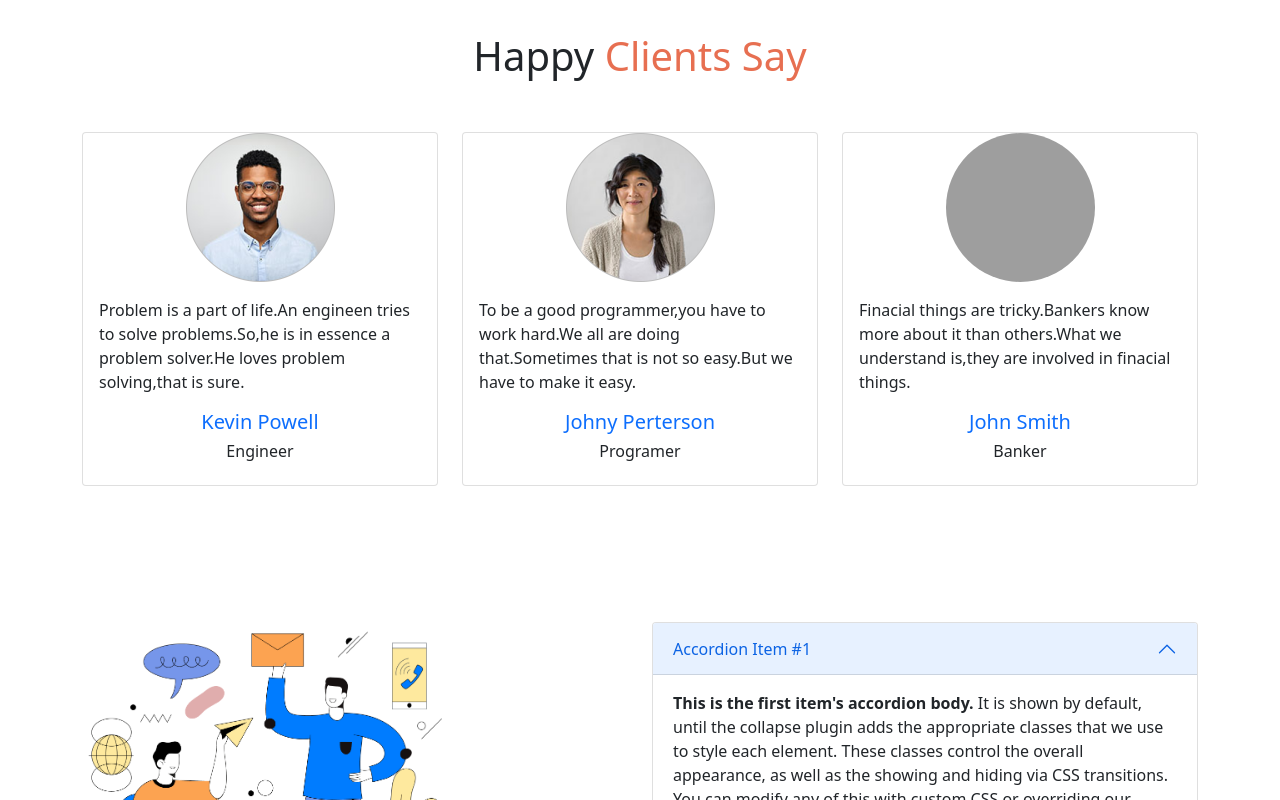
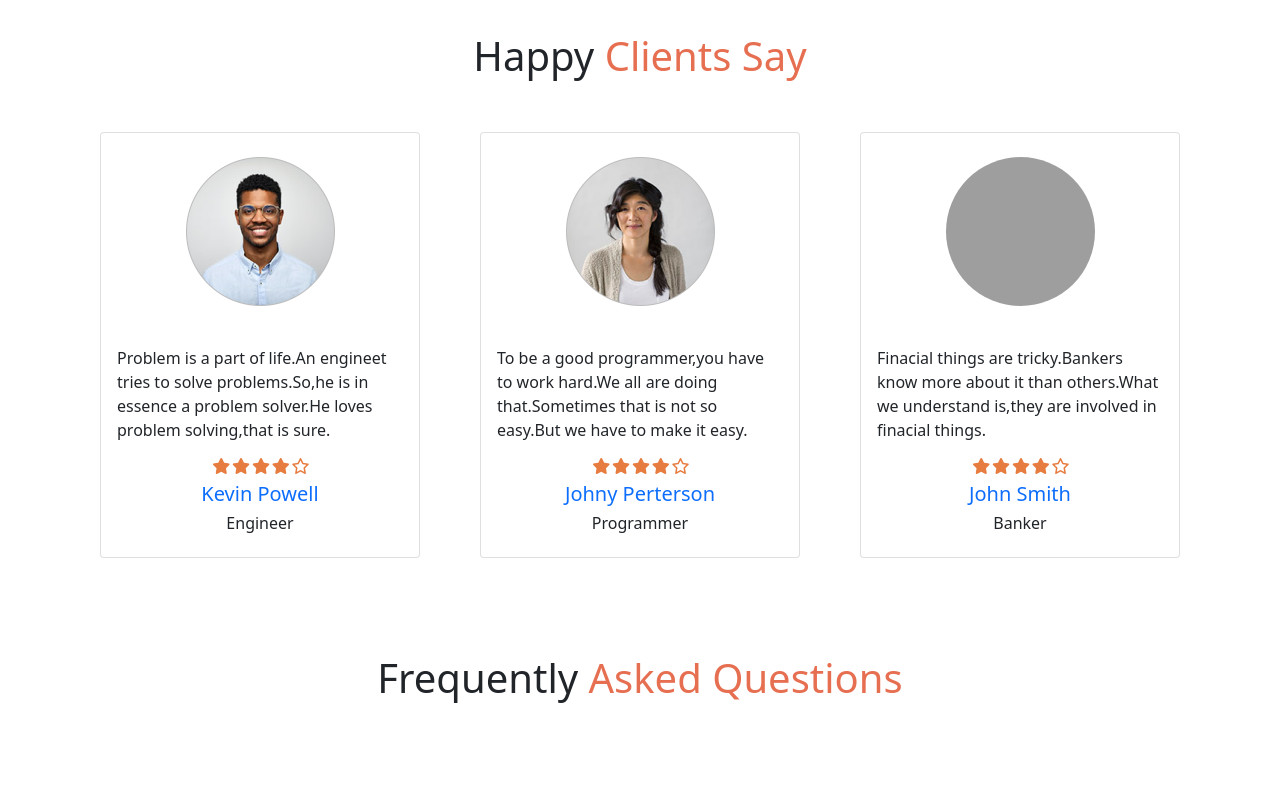
Before and after one commit to Tanvir-Anzum/bike-related-repo, a plain HTML site: page index.html in a window 1280 px wide. Shown: the part 1440-2240 px from the top of the page. Drawn offline with nearby package versions, Linux system fonts and the light colour scheme; grey boxes are pictures that could not be loaded.

Commit message:
80% done

```diff
--- a/index.html
+++ b/index.html
@@ -5,6 +5,7 @@
     <meta http-equiv="X-UA-Compatible" content="IE=edge" />
     <meta name="viewport" content="width=device-width, initial-scale=1.0" />
     <title>Document</title>
+    <script src="https://kit.fontawesome.com/eaabb74b45.js" crossorigin="anonymous"></script>
     <link rel="stylesheet" href="style.css" />
     <link
       href="https://cdn.jsdelivr.net/npm/bootstrap@5.0.2/dist/css/bootstrap.min.css"
@@ -118,29 +119,33 @@
         class="row row-cols-1 d-flex justify-content-center row-cols-md-3 g-4"
       >
         <div class="col">
-          <div class="card h-100">
-            <div class="d-flex justify-content-center">
+          <div class="card mx-auto">
+            <div class="my-4 d-flex justify-content-center">
               <img src="images/user-1.png" class="card-img-top" alt="..." />
             </div>
             <div class="card-body">
               <p class="card-text">
-                Problem is a part of life.An engineen tries to solve
-                problems.So,he is in essence a problem solver.He loves problem
-                solving,that is sure.
+                Problem is a part of life.An engineet tries to solve
+                problems.So,he is in essence a problem solver.He loves problem solving,that is sure.
               </p>
-
+                 <div class="my-2 d-flex justify-content-center">
+                   <i class="fas fa-star"></i>
+                 <i class="fas fa-star"></i>
+                 <i class="fas fa-star"></i>
+                 <i class="fas fa-star"></i>
+                 <i class="far fa-star"></i>
+                 </div>
               <h5 class="text-primary d-flex justify-content-center">
                 Kevin Powell
               </h5>
-
               <h6 class="d-flex justify-content-center">Engineer</h6>
             </div>
           </div>
         </div>
 
         <div class="col">
-          <div class="card h-100">
-            <div class="d-flex justify-content-center">
+          <div class="card mx-auto">
+            <div class="my-4 d-flex justify-content-center">
               <img src="images/user-2.png" class="card-img-top" alt="..." />
             </div>
             <div class="card-body">
@@ -148,19 +153,25 @@
                 To be a good programmer,you have to work hard.We all are doing
                 that.Sometimes that is not so easy.But we have to make it easy.
               </p>
-
+                <div class="my-2 d-flex justify-content-center">
+                   <i class="fas fa-star"></i>
+                 <i class="fas fa-star"></i>
+                 <i class="fas fa-star"></i>
+                 <i class="fas fa-star"></i>
+                 <i class="far fa-star"></i>
+                 </div>
               <h5 class="text-primary d-flex justify-content-center">
                 Johny Perterson
               </h5>
+              <h6 class="d-flex justify-content-center">Programmer</h6>
 
-              <h6 class="d-flex justify-content-center">Programer</h6>
             </div>
           </div>
         </div>
 
         <div class="col">
-          <div class="card h-100">
-            <div class="d-flex justify-content-center">
+          <div class="card mx-auto">
+            <div class="my-4 d-flex justify-content-center">
               <img
                 id="special"
                 src="images/user-3.jpg"
@@ -174,7 +185,13 @@
                 others.What we understand is,they are involved in finacial
                 things.
               </p>
-
+                 <div class="my-2 d-flex justify-content-center">
+                   <i class="fas fa-star"></i>
+                 <i class="fas fa-star"></i>
+                 <i class="fas fa-star"></i>
+                 <i class="fas fa-star"></i>
+                 <i class="far fa-star"></i>
+                 </div>
               <h5 class="text-primary d-flex justify-content-center">
                 John Smith
               </h5>
@@ -185,9 +202,13 @@
       </div>
     </section>
     <!--miscallaneous-->
+       <div class="d-flex justify-content-center mt-5 pt-5">
+         <h1 id="clients-question">Frequently <span class="seperate">Asked Questions</span></h1>
+       </div>
+    </div>
    <div class="container">
      <div class="row">
-       <div class="col-md-6" id="left-picture"><img width="66%" src="images/faq.png" alt=""></div>
+       <div class="col-md-6 d-flex justify-content-center" id="left-picture"><img width="66%" src="images/faq.png" alt=""></div>
        <div class="col-md-6">
 <div class="accordion" id="accordionExample">
   <div class="accordion-item mb-3">
--- a/style.css
+++ b/style.css
@@ -26,9 +26,12 @@
   color: white;
   width: 168px;
   height: 44px;
+  margin-top: 20px;
 }
 /**end of first part**/
-
+.card{
+  max-width: 320px;
+}
 #card img {
   width: 149px;
   height: 149px;
@@ -52,9 +55,7 @@
 }
 .seperate{
   color:#E76F51;
-;
 }
-
 /**miscellaneous starts here**/
 #accordionExample{
   margin-top: 17vh;
@@ -62,3 +63,7 @@
 #left-picture{
   margin-top: 16.7vh;
 }
+.fas,.far{
+  color: #e77c40;
+  margin-left: 1.84px;
+}
```
